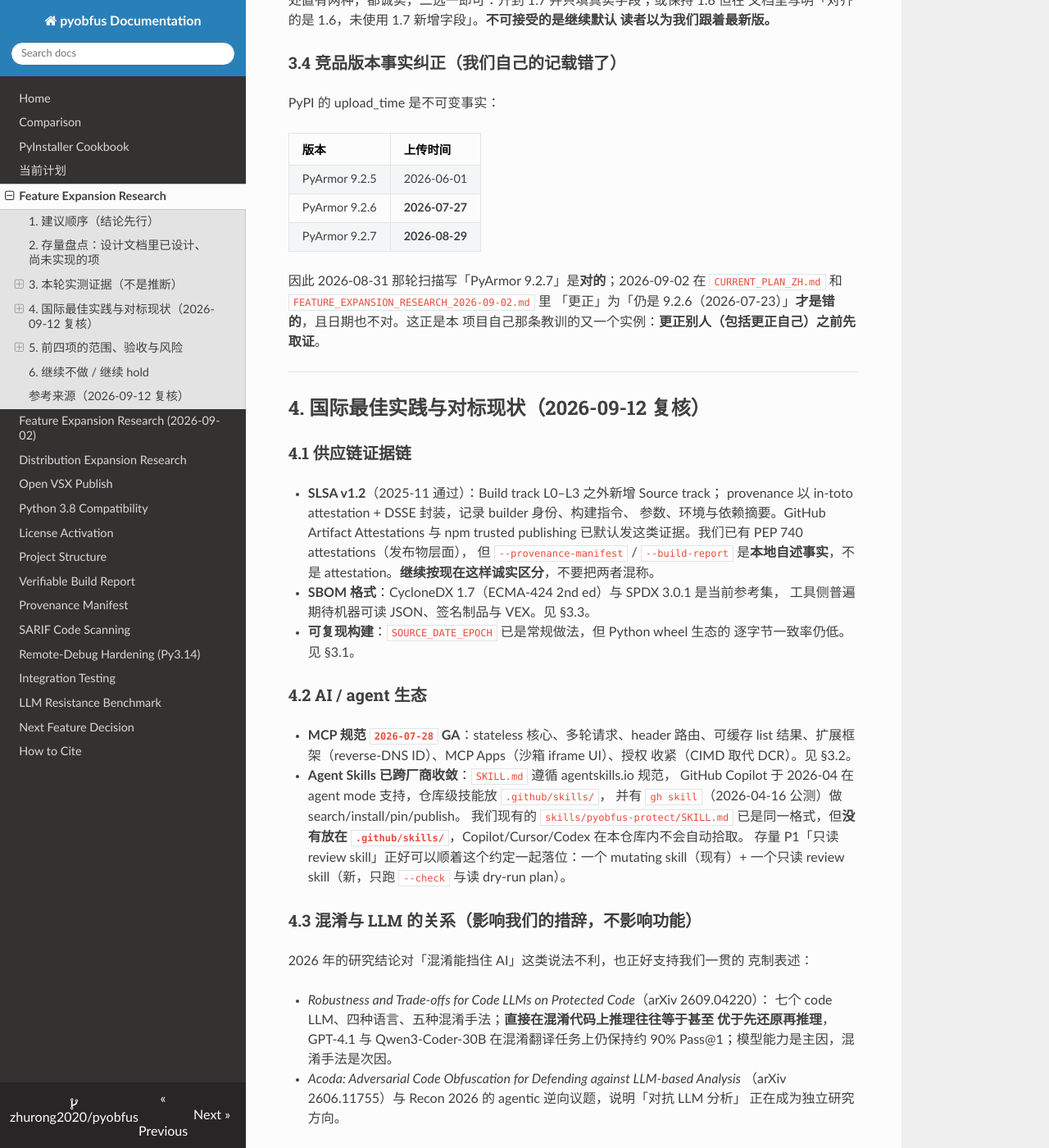
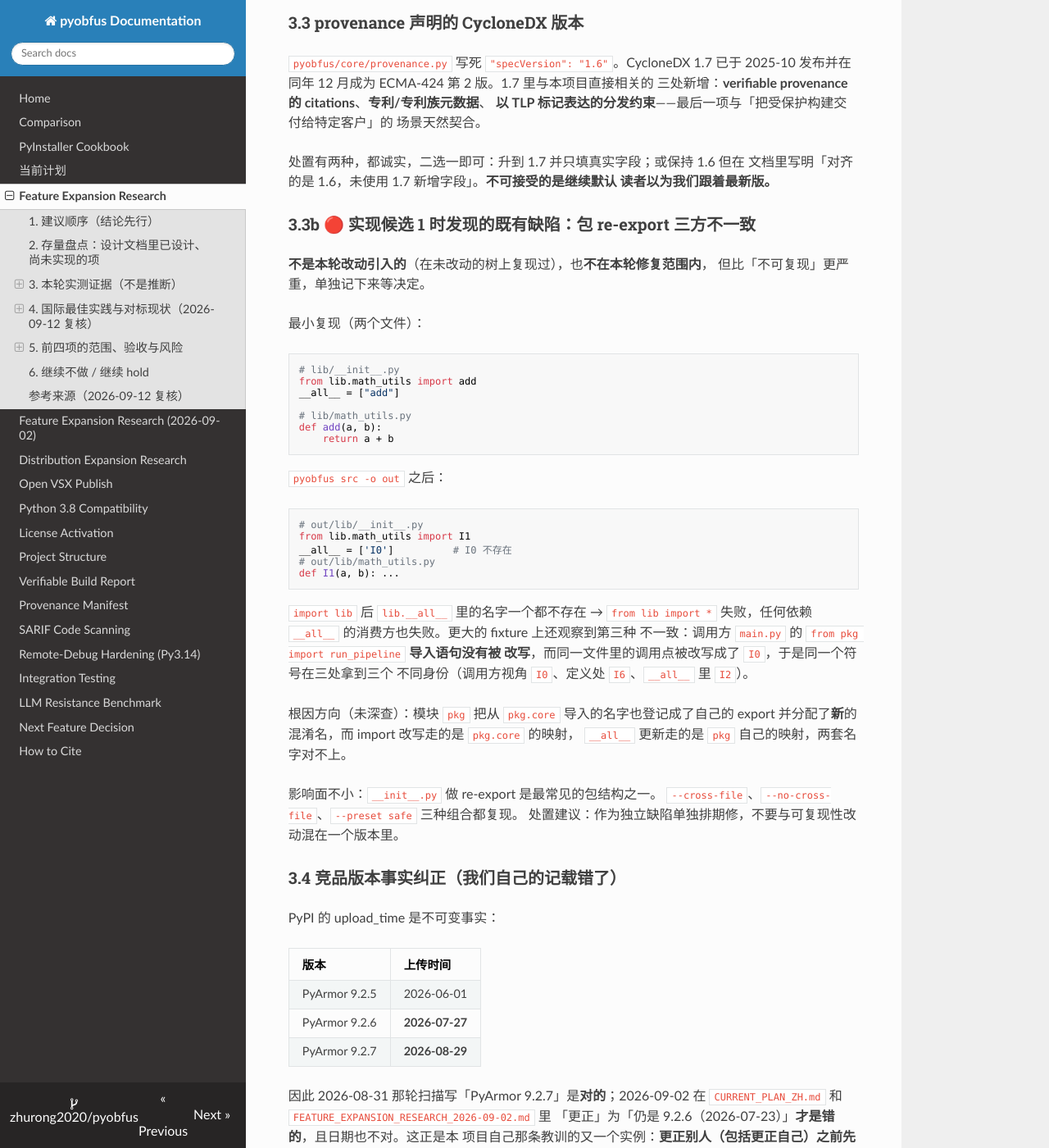
Before and after one commit to zhurong2020/pyobfus, an MkDocs documentation site: the page built from docs/FEATURE_EXPANSION_RESEARCH_2026-09-12.md, in a window 1280 px wide and 1400 px high, scrolled down 3304 px. Shown: the whole window at 82% size. Built offline with MkDocs 1.6.1, drawn with Linux system fonts in a browser that asks for light colours; nearby versions of some CDN libraries; some of the changed text lies outside the part shown.

Commit message:
docs: record the re-export defect found while making builds reproducible
Verifying the reproducibility fix on a package that re-exports through
__init__.py surfaced a separate, pre-existing correctness bug: the names
in the generated __all__ do not exist in the generated package, and on a
larger fixture a caller's import statement is left alone while its call
site is renamed, so one symbol ends up with three different identities.
Reproduced on an unmodified tree and under three flag combinations, so it
is neither caused by this change nor a mode the user chose wrongly.

Recorded with a two-file repro rather than fixed: it needs its own change
and its own release, not a ride-along with the reproducibility work.

Also marks candidate 1 as implemented and held, so the research doc does
not keep describing shipped work as pending.

Co-Authored-By: Claude Opus 5 <noreply@anthropic.com>

````diff
--- a/docs/FEATURE_EXPANSION_RESEARCH_2026-09-12.md
+++ b/docs/FEATURE_EXPANSION_RESEARCH_2026-09-12.md
@@ -17,7 +17,7 @@ Status: 调研完成；**本文件不授权任何实现或发布**。实现与
 
 | # | 候选 | 包 | 依据强度 | 类型 |
 |---|---|---|---|---|
-| 1 | 跨文件模式输出可复现（确定性命名顺序） | Core | **本轮实测** | 补完 0.5.24 |
+| 1 | 跨文件模式输出可复现（确定性命名顺序） | Core | **本轮实测** | ✅ 已实现，held 在 `[Unreleased]` |
 | 2 | `mcp` SDK 2.x 迁移 spike + 真实 2.x CI | MCP | **本轮实测** | 生态时限 |
 | 3 | CycloneDX 版本声明对齐（1.6 → 1.7 或如实降级说明） | Core | 外部标准复核 | 小修 |
 | 4 | 兼容性/验证矩阵（supported / tested / advisory-only） | 文档 | 存量 P2 | 零运行时风险 |
@@ -26,9 +26,15 @@ Status: 调研完成；**本文件不授权任何实现或发布**。实现与
 | 7 | OSPS Baseline 自评 | 工程基线 | 外部新标准 | 可验证credential |
 | 8 | 文档诚实性更新（LLM 论文、在线混淆站类别、PyArmor 版本纠正） | 文档 | 本轮复核 | 随手可做 |
 
-**第 1 项是唯一「补完刚发布功能」的候选，建议作为下一个功能版本（0.5.25）。**
-理由见 §3.1：0.5.24 刚把输出 SHA-256 作为交付证据写进报告，但**当前跨文件
-模式重跑同一输入会得到不同哈希**，因此第三方拿到报告无法自行重建复核。
+**第 1 项是唯一「补完刚发布功能」的候选**：0.5.24 刚把输出 SHA-256 作为交付
+证据写进报告，但当时跨文件模式重跑同一输入会得到不同哈希，第三方拿到报告无法
+自行重建复核。
+
+**✅ 第 1 项已于 2026-09-12 同日实现并 held 在 `[Unreleased]`**（用户批复
+「继续」后执行）：export 登记与文件发现改为排序迭代，6 个新回归测试用两个不同
+`PYTHONHASHSEED` 子进程比对每一个生成字节、mapping 内容与报告里的摘要；四个
+测试根全绿（core 1301 / MCP 97 / integration 7），black/ruff/mypy 干净。
+**未改版本号、未 tag、未发布**——发版仍需用户单独批准。实测细节见 §3.1。
 
 ---
 
@@ -82,8 +88,11 @@ PYTHONHASHSEED=0：
 - provenance manifest 的输入/输出哈希同理；
 - 缓存与增量构建的命中判断被削弱（同配置重建产出不同字节）。
 
-修法方向（小、局部）：命名分配点改为对稳定排序后的序列迭代，而不是直接迭代
-集合；**不引入 `--seed`、不改加密材料**。诚实边界要写清楚：可复现的是
+**实际修法（已落地，held 在 `[Unreleased]`）**：根因比 §3.1 最初写的更靠上游
+一层——真正决定顺序的是 `core/orchestrator.py` phase1 里
+`for export_name in exports:`（`exports` 是 `ExportDetector.get_exports()`
+返回的集合），以及 `utils.filter_python_files` 直接返回 `rglob` 顺序（随文件
+系统与机器变化）。两处都改为排序后迭代；**没有引入 `--seed`、没有动加密材料**。诚实边界要写清楚：可复现的是
 **命名与结构选择**；`--numeric-obfuscation` 与 AES 字符串加密（每次新 nonce/
 IV）**按设计不可复现，也不应该可复现**——这一点必须在文档和报告里明说，不能
 宣传成「整包可复现」。
@@ -135,6 +144,47 @@ renamed to MCPServer (from mcp.server.mcpserver import MCPServer) ...
 处置有两种，都诚实，二选一即可：升到 1.7 并只填真实字段；或保持 1.6 但在
 文档里写明「对齐的是 1.6，未使用 1.7 新增字段」。**不可接受的是继续默认
 读者以为我们跟着最新版。**
+
+### 3.3b 🔴 实现候选 1 时发现的既有缺陷：包 re-export 三方不一致
+
+**不是本轮改动引入的**（在未改动的树上复现过），也**不在本轮修复范围内**，
+但比「不可复现」更严重，单独记下来等决定。
+
+最小复现（两个文件）：
+
+```python
+# lib/__init__.py
+from lib.math_utils import add
+__all__ = ["add"]
+
+# lib/math_utils.py
+def add(a, b):
+    return a + b
+```
+
+`pyobfus src -o out` 之后：
+
+```python
+# out/lib/__init__.py
+from lib.math_utils import I1
+__all__ = ['I0']          # I0 不存在
+# out/lib/math_utils.py
+def I1(a, b): ...
+```
+
+`import lib` 后 `lib.__all__` 里的名字一个都不存在 → `from lib import *`
+失败，任何依赖 `__all__` 的消费方也失败。更大的 fixture 上还观察到第三种
+不一致：调用方 `main.py` 的 `from pkg import run_pipeline` **导入语句没有被
+改写**，而同一文件里的调用点被改写成了 `I0`，于是同一个符号在三处拿到三个
+不同身份（调用方视角 `I0`、定义处 `I6`、`__all__` 里 `I2`）。
+
+根因方向（未深查）：模块 `pkg` 把从 `pkg.core` 导入的名字也登记成了自己的
+export 并分配了**新**的混淆名，而 import 改写走的是 `pkg.core` 的映射，
+`__all__` 更新走的是 `pkg` 自己的映射，两套名字对不上。
+
+影响面不小：`__init__.py` 做 re-export 是最常见的包结构之一。
+`--cross-file`、`--no-cross-file`、`--preset safe` 三种组合都复现。
+处置建议：作为独立缺陷单独排期修，不要与可复现性改动混在一个版本里。
 
 ### 3.4 竞品版本事实纠正（我们自己的记载错了）
 
````
Also changed, not shown: docs/CURRENT_PLAN_ZH.md (+7 -0 lines).
